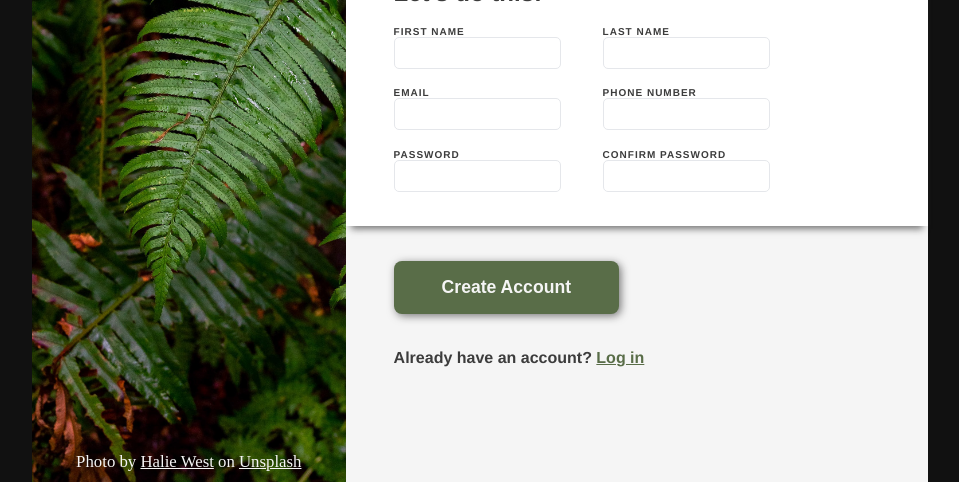
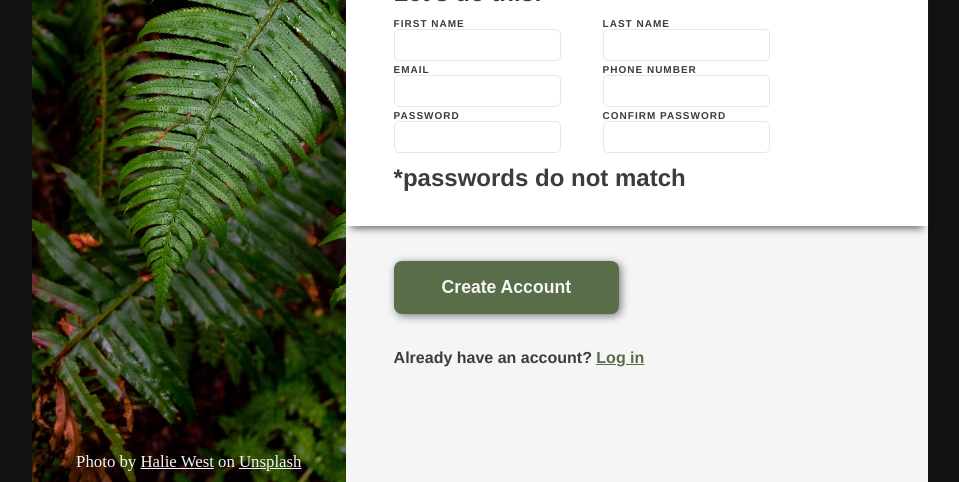
Before and after one commit to MikeMelchior/sign-up-form, a plain HTML site: page index.html in a window 1280 px wide. Shown: the part 318-800 px from the top of the page, without its empty margins (160-1119 px from the left). Drawn offline with Linux system fonts and the light colour scheme.

Commit message:
add password validation text

```diff
--- a/index.html
+++ b/index.html
@@ -56,13 +56,14 @@
                     <div>
                         <div>
                             <label for="pword">PASSWORD</label>
-                            <input type="password" id="pword" name="pword" minlength="8" required>
+                            <input type="password" id="pword" name="pword" minlength="8" required class="password">
                         </div>
                         <div>
                             <label for="cpword">CONFIRM PASSWORD</label>
-                            <input type="password" id="cpword" name="cpword" required>
+                            <input type="password" id="cpword" name="cpword" required class="password">
                         </div>
                     </div>
+                    <p class="password-warning hidden">*passwords do not match</p>
                 </form>
             </div>
 
```
